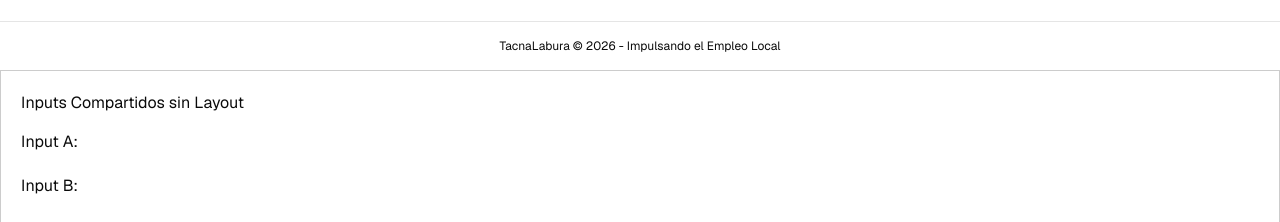
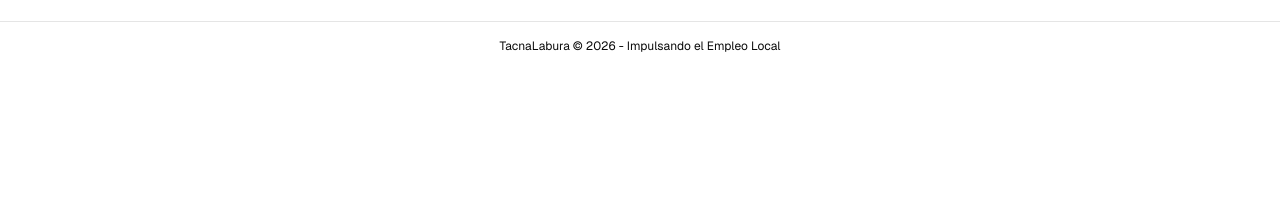
Before and after one commit to GloriousEvolution1141/perulaburasupabase, a Next.js app: page / in a window 1280 px wide. Shown: the part 730-952 px from the top of the page. After the commit the page ends 800 px from the top, so only its background shows below. Built offline with nearby package versions, Linux system fonts and the light colour scheme; no server answers; the database is empty.

Commit message:
movil version details

```diff
--- a/app/page.tsx
+++ b/app/page.tsx
@@ -14,7 +14,7 @@ export default function Home() {
           <ContentMain />
         </SearchProvider>
       </div>
-      <SharedInputs />;
+      {/* <SharedInputs />; */}
     </>
   );
 }
```
